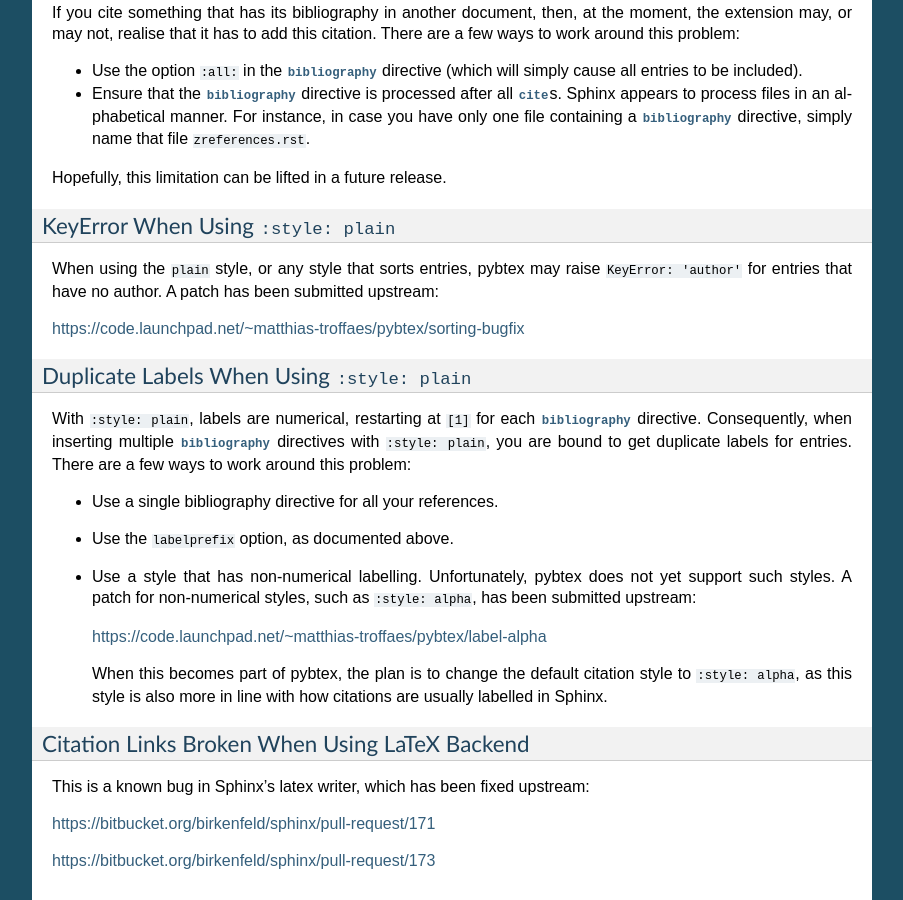
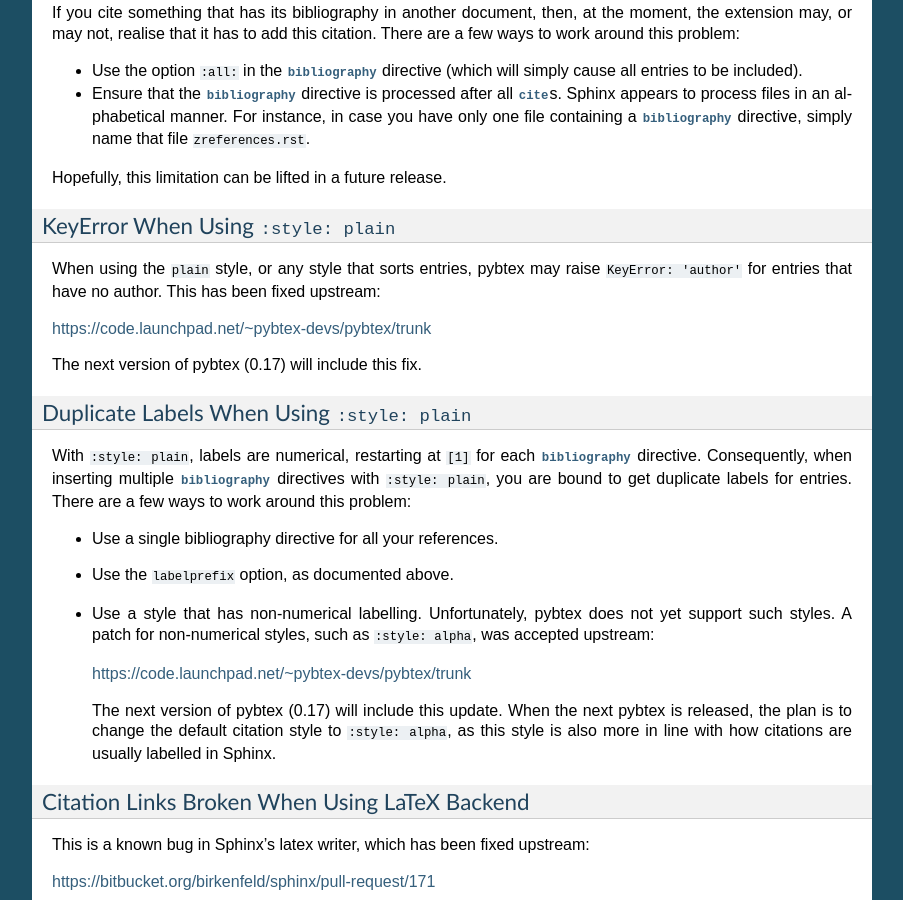
Before and after one commit to mcmtroffaes/sphinxcontrib-bibtex, a Sphinx documentation site: the page built from doc/usage.rst, in a window 1280 px wide and 900 px high, scrolled down 5404 px. Shown: the whole window, without its empty margins (198-1101 px from the left). Built offline with Sphinx 7.4.7, drawn with Linux system fonts in a browser that asks for light colours; formulas are drawn with MathJax 3; pages that are not in the unit, such as notebooks, are missing from menus.

Commit message:
Patches were merged upstream, say so and point to pybtex trunk.

```diff
--- a/doc/usage.rst
+++ b/doc/usage.rst
@@ -402,10 +402,12 @@ KeyError When Using ``:style: plain``
 ~~~~~~~~~~~~~~~~~~~~~~~~~~~~~~~~~~~~~
 
 When using the ``plain`` style, or any style that sorts entries, pybtex
-may raise ``KeyError: 'author'`` for entries that have no author. A
-patch has been submitted upstream:
+may raise ``KeyError: 'author'`` for entries that have no author.
+This has been fixed upstream:
 
-https://code.launchpad.net/~matthias-troffaes/pybtex/sorting-bugfix
+https://code.launchpad.net/~pybtex-devs/pybtex/trunk
+
+The next version of pybtex (0.17) will include this fix.
 
 Duplicate Labels When Using ``:style: plain``
 ~~~~~~~~~~~~~~~~~~~~~~~~~~~~~~~~~~~~~~~~~~~~~
@@ -424,11 +426,12 @@ There are a few ways to work around this problem:
 * Use a style that has non-numerical labelling.
   Unfortunately, pybtex does not yet support such styles.
   A patch for non-numerical styles, such as ``:style: alpha``,
-  has been submitted upstream:
+  was accepted upstream:
 
-  https://code.launchpad.net/~matthias-troffaes/pybtex/label-alpha
+  https://code.launchpad.net/~pybtex-devs/pybtex/trunk
 
-  When this becomes part of pybtex,
+  The next version of pybtex (0.17) will include this update.
+  When the next pybtex is released,
   the plan is to change the default citation style to ``:style: alpha``,
   as this style is also more in line with
   how citations are usually labelled in Sphinx.
```
